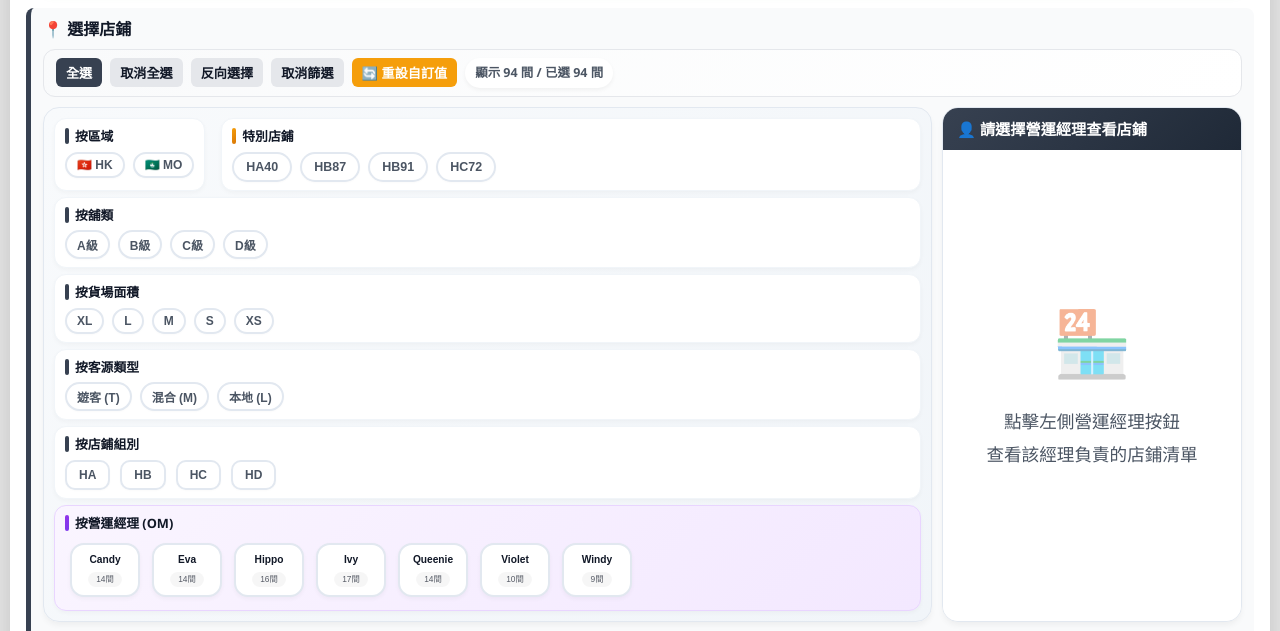
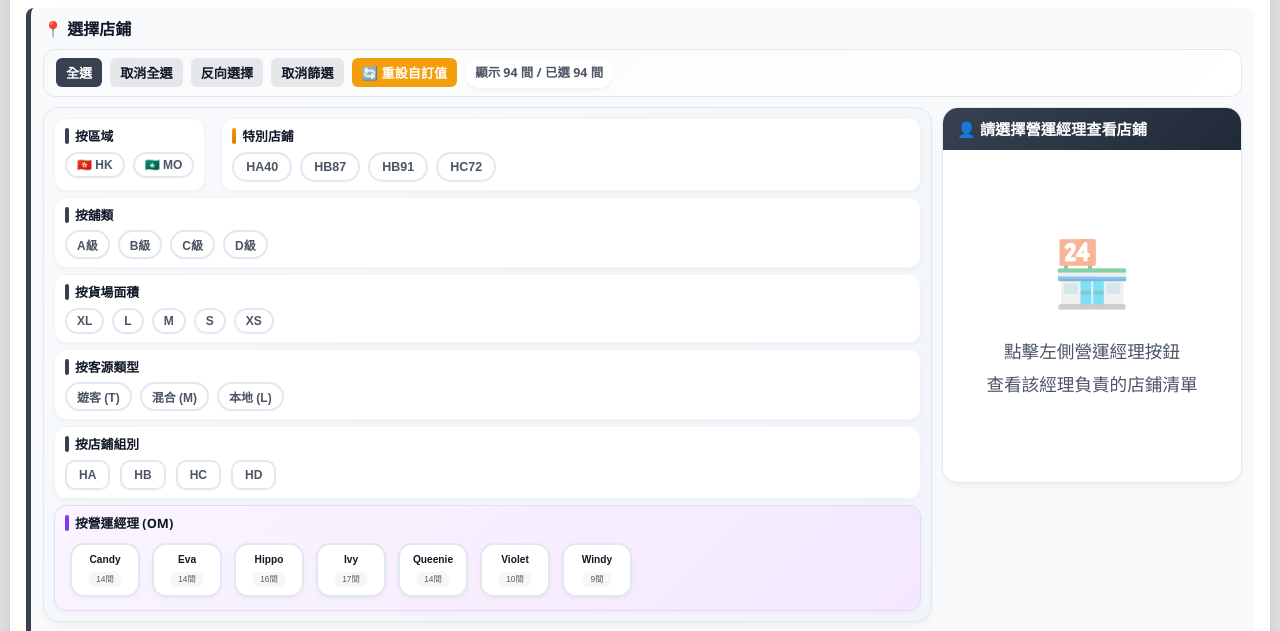
Before and after one commit to rickyyue315/NewSKUsafetystockCalculator, a website: page index.html in a window 1280 px wide. Shown: the part 1436-2067 px from the top of the page. Drawn offline with Linux system fonts and the light colour scheme.

Commit message:
Fix OM right panel blank: independent height with internal scroll

```diff
--- a/styles.css
+++ b/styles.css
@@ -1062,7 +1062,7 @@ footer {
     grid-template-columns: 1fr 300px;
     gap: 20px;
     margin-bottom: 25px;
-    align-items: stretch;
+    align-items: start;
 }
 
 @media (max-width: 1100px) {
@@ -1081,7 +1081,7 @@ footer {
     box-shadow: 0 4px 6px -1px rgba(0,0,0,0.05);
 }
 
-/* 右側店鋪清單面板 - 高度與左側對齊 */
+/* 右側店鋪清單面板 - 獨立高度，不被左側拉高 */
 .selector-right-panel {
     background: var(--color-container-bg);
     border-radius: 16px;
@@ -1090,6 +1090,8 @@ footer {
     overflow: hidden;
     display: flex;
     flex-direction: column;
+    align-self: start;
+    width: 100%;
 }
 
 /* 篩選區域 - 卡片化設計 */
@@ -1255,12 +1257,12 @@ footer {
     background: linear-gradient(135deg, #9333ea 0%, #7c3aed 100%);
 }
 
-/* 右側 OM 面板樣式 - 可捲動（高度與左側對齊，完全使用全部範圍） */
+/* 右側 OM 面板樣式 - 高度隨內容，不留白；多店時內部捲動 */
 .selector-right-panel .om-stores-panel {
     margin-top: 0;
-    height: 100%;
-    min-height: 100%;
-    flex: 1;
+    height: auto;
+    min-height: 0;
+    flex: none;
     display: flex;
     flex-direction: column;
     border: none;
@@ -1269,12 +1271,11 @@ footer {
 }
 
 .selector-right-panel .om-stores-content {
-    flex: 1;
-    display: flex;
-    flex-direction: column;
+    flex: none;
+    display: block;
     overflow-y: auto;
     padding: 16px;
-    max-height: none;
+    max-height: 520px;
 }
 
 /* 右側窄面板：店鋪清單單欄填滿寬度，完全使用全部範圍 */
@@ -1288,9 +1289,8 @@ footer {
     box-sizing: border-box;
 }
 
-/* 空狀態提示 - 垂直置中填滿整個面板，不留白 */
+/* 空狀態提示 - 固定適中高度置中，不撐出大白塊 */
 .om-empty-state {
-    flex: 1;
     display: flex;
     flex-direction: column;
     align-items: center;
@@ -1298,8 +1298,7 @@ footer {
     padding: 32px 20px;
     text-align: center;
     width: 100%;
-    min-height: 220px;
-    height: 100%;
+    min-height: 300px;
     box-sizing: border-box;
 }
 
```
